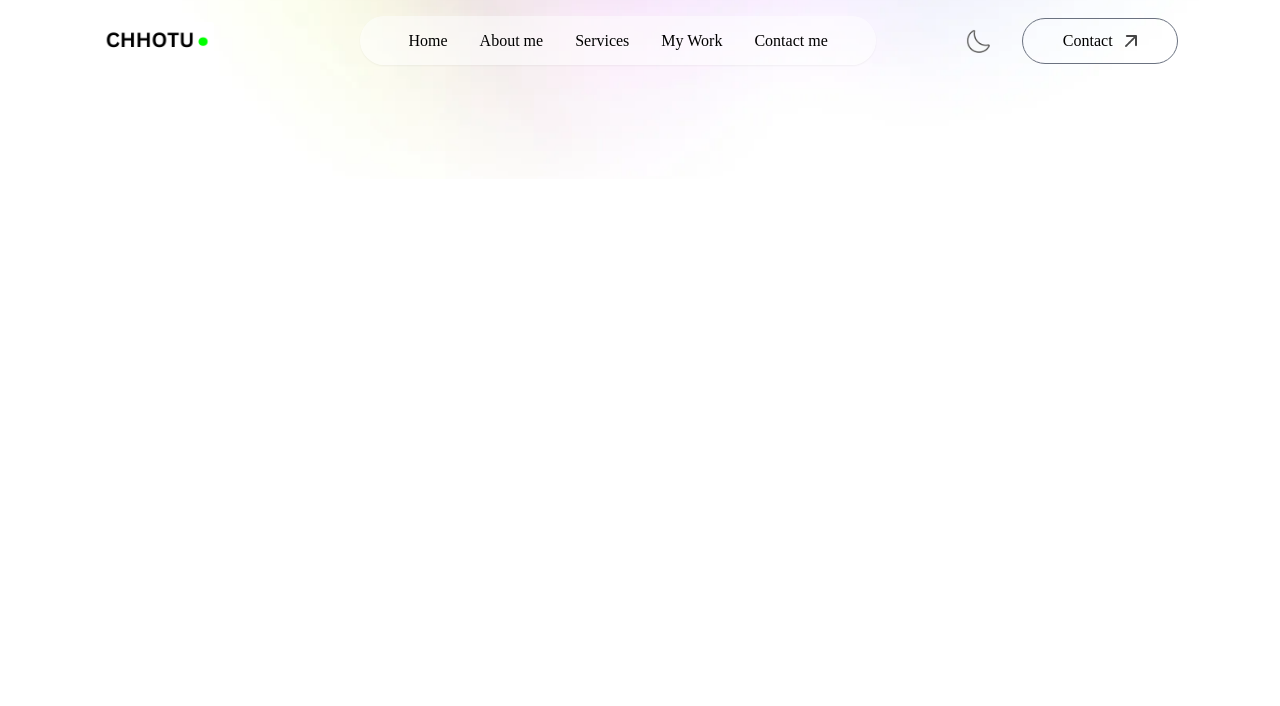
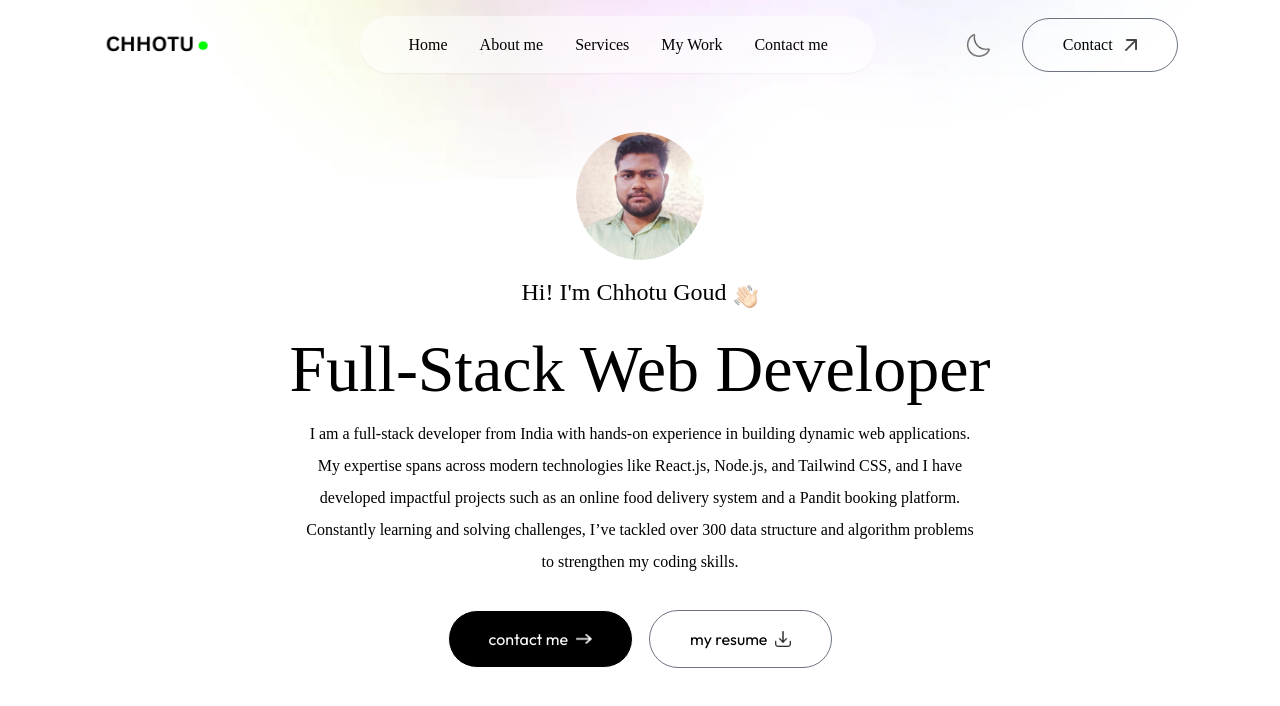
Before and after one commit to chhotugoud7/Portfolio-2025, a Next.js app: page / in a window 1280 px wide. Shown: the top 706 px of the page. Built offline with nearby package versions, Linux system fonts and the light colour scheme; a web font is replaced by a local one.

Commit message:
one of the component 'Header' is complete

```diff
--- /dev/null
+++ b/app/components/Header.jsx
@@ -0,0 +1,40 @@
+import { assets } from '@/assets/assets'
+import Image from 'next/image'
+import React from 'react'
+
+const Header = () => {
+  return (
+    <div className='w-11/12 msx-w-3xl text-center mx-auto h-screen flex flex-col items-center justify-center gap-4'>
+        <div>
+            <Image src={assets.profile_img} alt='' className='rounded-full w-32' />
+        </div>
+        <h3 className='flex items-end gap-2 text-xl md:text-2xl mb-3 font-Ovo'>
+            Hi! I'm Chhotu Goud
+            <Image src={assets.hand_icon} alt=''
+            className='w-6' />
+        </h3>
+        <h1 className='text-3xl sm:text-6xl lg:text-[66px] font-Ovo'>
+           Full-Stack Web Developer
+        </h1>
+        <p className='max-w-2xl mx-auto font-Ovo'>
+        I am a full-stack developer from India with hands-on experience in building dynamic web applications. My expertise spans across modern technologies like React.js, Node.js, and Tailwind CSS, and I have developed impactful projects such as an online food delivery system and a Pandit booking platform. Constantly learning and solving challenges, I’ve tackled over 300 data structure and algorithm problems to strengthen my coding skills.        </p>
+        <div className='flex flex-col sm:flex-row items-center gap-4 mt-4
+        '>
+            <a href="#contact"
+            className='px-10 py-3 border border-white rounded-full bg-black
+            text-white flex items-center gap-2'
+            >contact me <Image src={assets.right_arrow_white} alt=''
+            className='w-4'/>
+            </a>
+
+            <a href="/Chhotu_Resume.pdf" download
+            className='px-10 py-3 border rounded-full border-gray-500 flex items-center gap-2'
+            >my resume <Image src={assets.download_icon} alt='' className='w-4'/>
+            </a>
+
+        </div>
+    </div>
+  )
+}
+
+export default Header
--- a/app/layout.js
+++ b/app/layout.js
@@ -20,7 +20,7 @@
     <html lang="en">
       <body
         className={`${outfit.className} ${ovo.className}
-         antialiased`}
+         antialiased leading-8 overflow-x-hidden`}
       >
         {children}
       </body>
--- a/app/page.js
+++ b/app/page.js
@@ -1,4 +1,5 @@
 'use client'
+import Header from "./components/Header";
 import Navbar from "./components/Navbar";
 
 
@@ -6,6 +7,7 @@
   return (
     <>
     <Navbar />
+    < Header />
     </>
   );
 }
```
Also changed, not shown: 1 other file (tests, documents, lock files or other folders).
